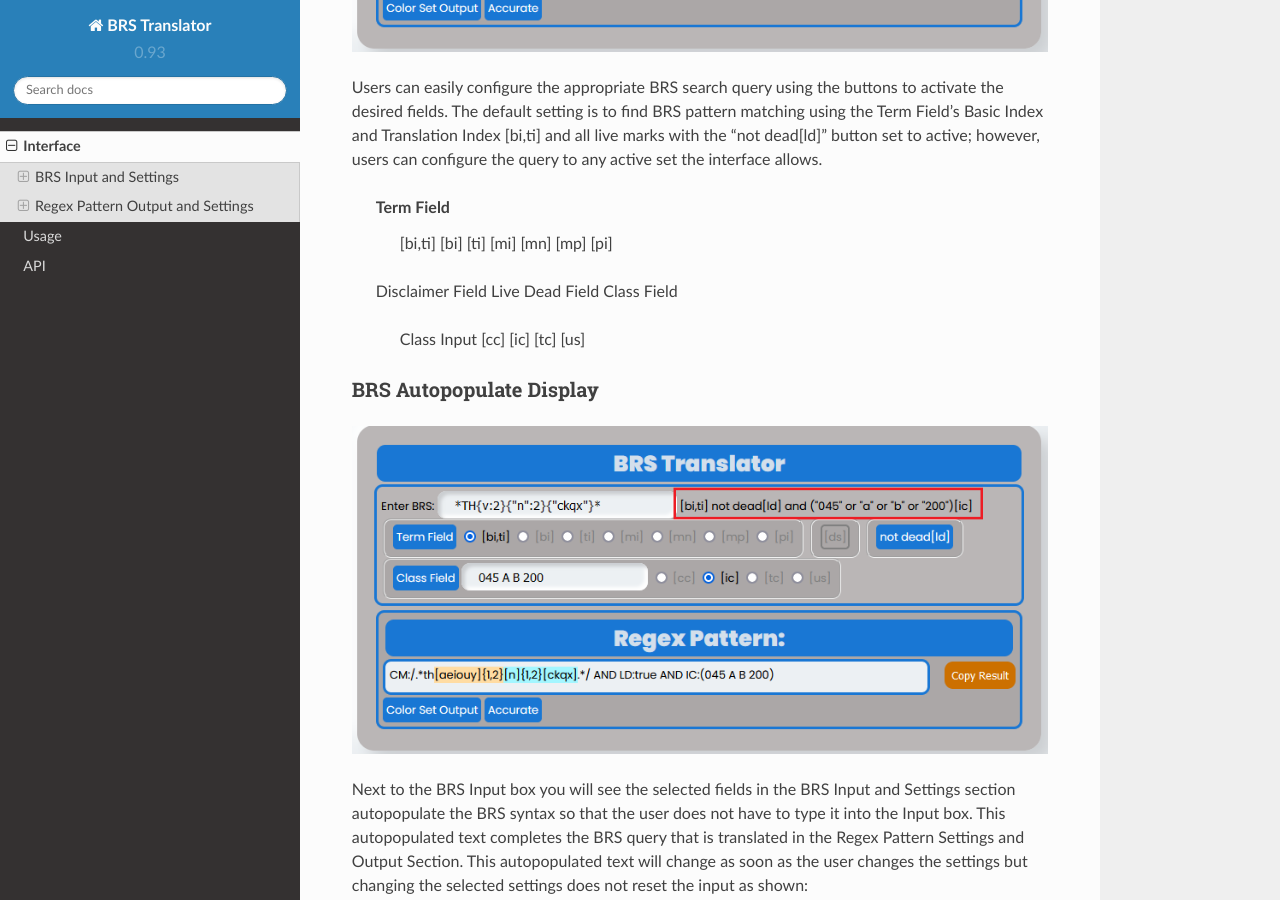
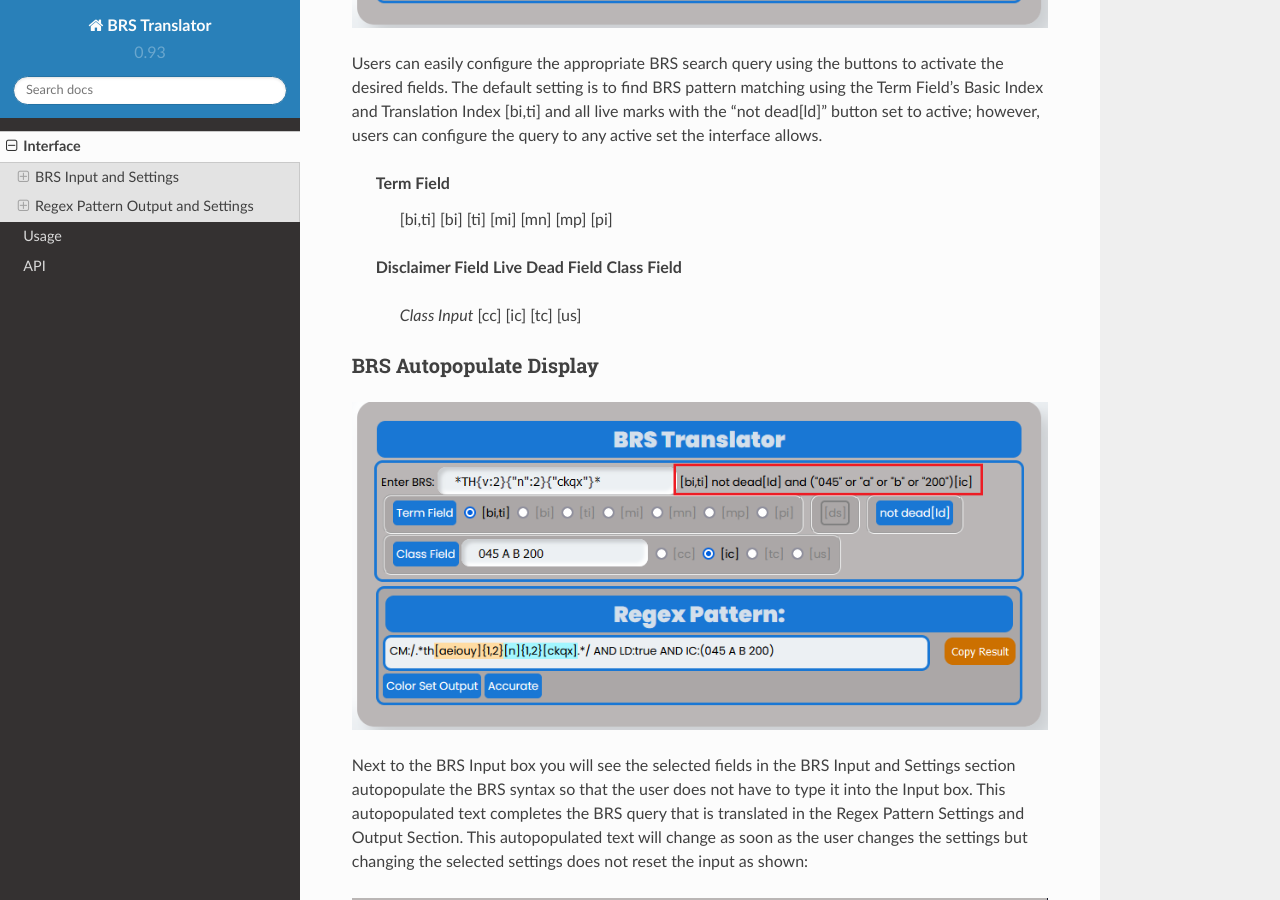
Before and after one commit to Ayjent/BRS-Translator, a Sphinx documentation site: the page built from docs/source/interface.rst, in a window 1280 px wide and 900 px high, scrolled down 2747 px. Built offline with Sphinx 7.4.7 and the Read the Docs theme 2.0.0, drawn with Linux system fonts in a browser that asks for light colours; some of the changed text lies outside the part shown.

```diff
--- a/docs/source/interface.rst
+++ b/docs/source/interface.rst
@@ -4,8 +4,8 @@ Interface
 .. image:: ../_static/BRS-Interface.png
 
 The BRS Translator interface is intended to be an intuitive tool that will provide features and settings that will help users translate common X-Search queries in BRS to the new regular Expression Syntax.  The Interface is has two main components:
-  1. BRS Input and Settings
-  2. RegEx Pattern Output and Settings
+  **1. BRS Input and Settings**
+  **2. RegEx Pattern Output and Settings**
 
 BRS Input and Settings
 ----------------------
@@ -36,7 +36,7 @@ Field Settings
 
 Users can easily configure the appropriate BRS search query using the buttons to activate the desired fields.  The default setting is to find BRS pattern matching using the Term Field's Basic Index and Translation Index [bi,ti] and all live marks with the "not dead[ld]" button set to active; however, users can configure the query to any active set the interface allows.
 
-  Term Field
+  **Term Field**
     [bi,ti]
     [bi]
     [ti]
@@ -44,10 +44,10 @@ Users can easily configure the appropriate BRS search query using the buttons to
     [mn]
     [mp]
     [pi]
-  Disclaimer Field
-  Live Dead Field
-  Class Field
-    Class Input
+  **Disclaimer Field**
+  **Live Dead Field**
+  **Class Field**
+    *Class Input*
     [cc]
     [ic]
     [tc]
```
